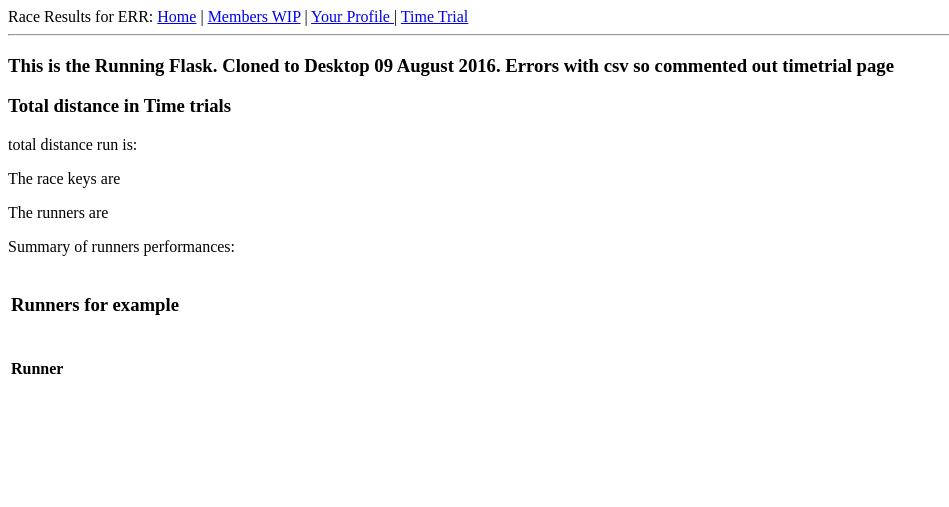
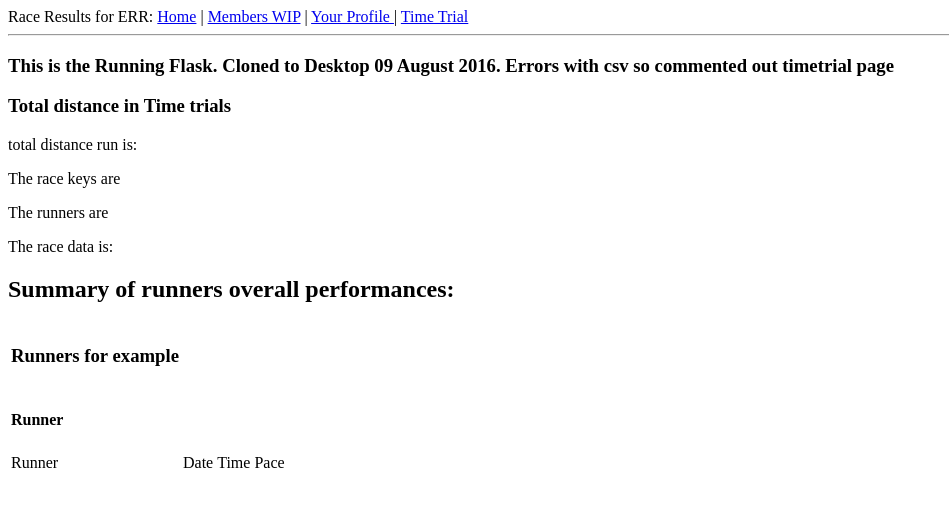
Before and after one commit to stevegleds/myfirstrunningflask, a Flask app: template app/templates/timetrialindex.html in a window 1280 px wide. Shown: the top 507 px of the page, without its empty margins (0-949 px from the left). Run offline with Flask 2, Linux system fonts and the light colour scheme; the template is opened without the code that fills it, so the values that code supplies are empty.

Commit message:
07 September 2016 Fixed problem wit timetrial page : needed to specify python 3 on heroku Created style.css in static folder need to apply it

```diff
--- a/app/templates/timetrialindex.html
+++ b/app/templates/timetrialindex.html
@@ -5,16 +5,25 @@
     <p>{% print'total distance run is: ', distance %}</p>
     <p>The race keys are {% print race_data[0].keys() %}</p>
     <p>The runners are {% print runners %}</p>
-    <p>Summary of runners performances:</p>
+    <p>The race data is: </p>
+    <p>{% print race_data %}</p>
+    <h2>Summary of runners overall performances:</h2>
     <p>{% print runners_summary %}</p>
     <table>
     <tr><td><h3>Runners for example {% print runners[3] %}</h3></td></tr>
         <tr><td><h4>Runner</h4></td></tr>
-        {% for runner in runners %}
+        <tr >
+            <td>Runner</td>
+            <td>Date</td>
+            <td>Time</td>
+            <td>Pace</td>
+        </tr>
+        {% for result in race_data %}
         <tr>
-            <td>
-            {% print runner %}
-            </td>
+            <td>{% print result['Runner'] %}</td>
+            <td>{% print result['Date'] %}</td>
+            <td>{% print result['Digitime'] %}</td>
+            <td>{% print result['Pace'] %}</td>
         </tr>
         {% endfor %}
     </table>
--- a/run.py
+++ b/run.py
@@ -3,3 +3,5 @@ from app import app
 
 
 app.run(debug=True)  # TODO turn off debug when published
+
+#TODO link css stylesheet to templates
```
Also changed, not shown: 1 other file.
